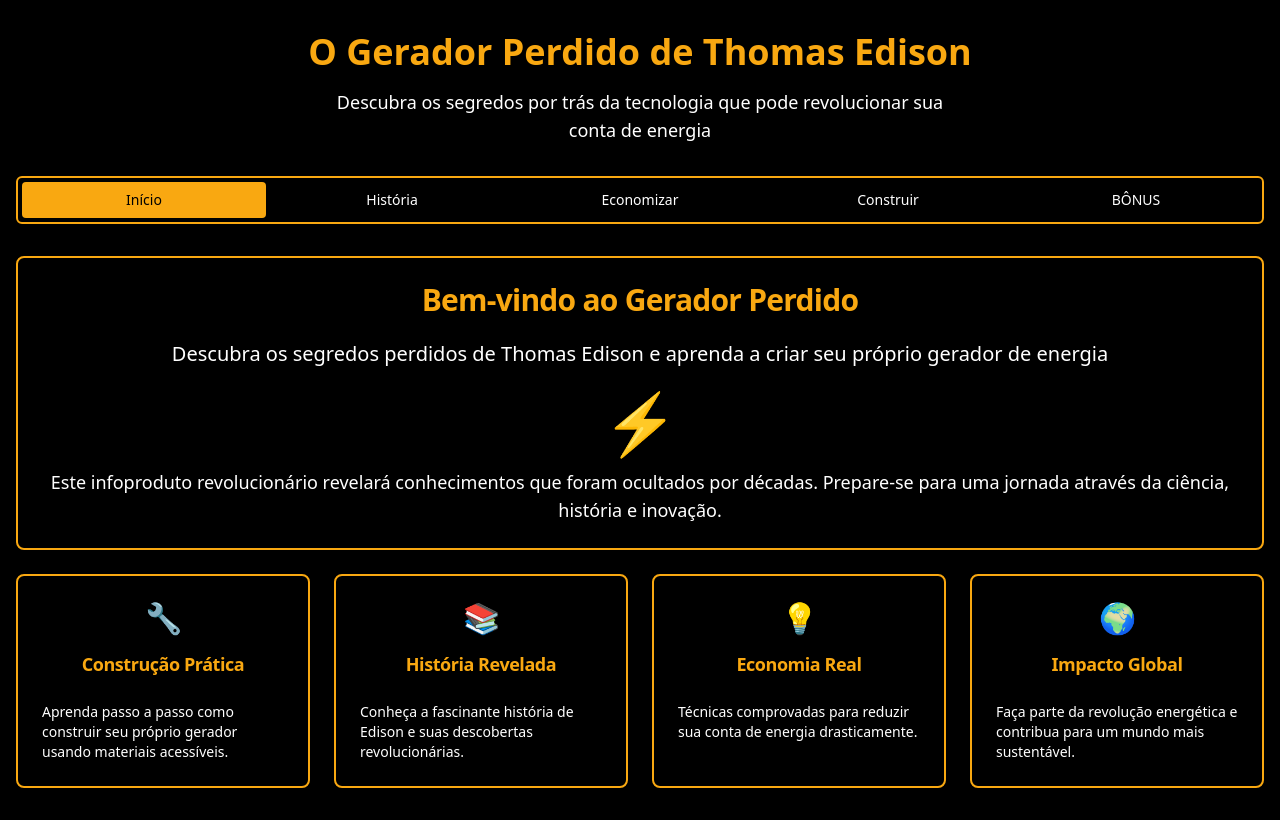
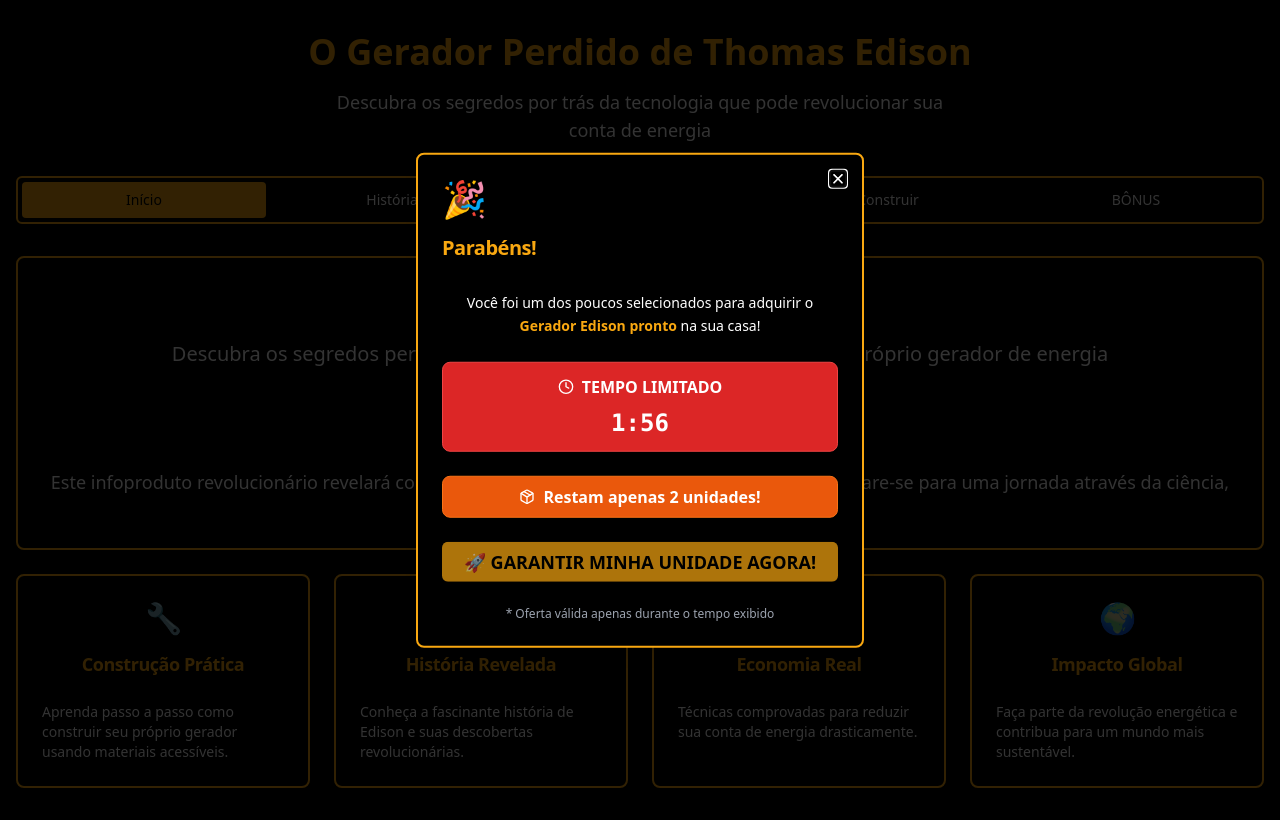
Before and after one commit to jppl3007/gerador-perdido-unlocked, a React (Vite) app: page / in a window 1280 px wide. Built offline with nearby package versions, Linux system fonts and the light colour scheme.

Commit message:
Add promotional popup
Implement a popup that appears on page load, displaying a promotional message with a timer, limited stock indicator, and a call-to-action button linking to a specific product.

```diff
--- /dev/null
+++ b/src/components/WelcomePopup.tsx
@@ -0,0 +1,104 @@
+
+import { useState, useEffect } from 'react';
+import { Dialog, DialogContent, DialogHeader, DialogTitle } from '@/components/ui/dialog';
+import { Button } from '@/components/ui/button';
+import { X, Clock, Package } from 'lucide-react';
+
+const WelcomePopup = () => {
+  const [isOpen, setIsOpen] = useState(false);
+  const [timeLeft, setTimeLeft] = useState(120); // 2 minutos em segundos
+  const [available, setAvailable] = useState(2);
+
+  useEffect(() => {
+    // Mostrar popup após 1 segundo de carregamento da página
+    const timer = setTimeout(() => {
+      setIsOpen(true);
+    }, 1000);
+
+    return () => clearTimeout(timer);
+  }, []);
+
+  useEffect(() => {
+    if (!isOpen || timeLeft <= 0) return;
+
+    const interval = setInterval(() => {
+      setTimeLeft(prev => {
+        if (prev <= 1) {
+          setIsOpen(false);
+          return 0;
+        }
+        return prev - 1;
+      });
+    }, 1000);
+
+    return () => clearInterval(interval);
+  }, [isOpen, timeLeft]);
+
+  const formatTime = (seconds: number) => {
+    const minutes = Math.floor(seconds / 60);
+    const remainingSeconds = seconds % 60;
+    return `${minutes}:${remainingSeconds.toString().padStart(2, '0')}`;
+  };
+
+  const handleRedirect = () => {
+    window.open('https://shop260.pay.yampi.com.br/r/TN1DBCDYJ4', '_blank');
+    setIsOpen(false);
+  };
+
+  return (
+    <Dialog open={isOpen} onOpenChange={setIsOpen}>
+      <DialogContent className="max-w-md mx-auto bg-black border-2 border-[#f9a811] p-6 text-center">
+        <button
+          onClick={() => setIsOpen(false)}
+          className="absolute right-4 top-4 text-white hover:text-[#f9a811] transition-colors"
+        >
+          <X className="h-4 w-4" />
+        </button>
+
+        <DialogHeader className="space-y-4">
+          <div className="text-4xl">🎉</div>
+          <DialogTitle className="text-xl font-bold text-[#f9a811] leading-tight">
+            Parabéns!
+          </DialogTitle>
+        </DialogHeader>
+
+        <div className="space-y-6 mt-4">
+          <p className="text-white text-sm leading-relaxed">
+            Você foi um dos poucos selecionados para adquirir o
+            <span className="text-[#f9a811] font-bold"> Gerador Edison pronto</span> na sua casa!
+          </p>
+
+          <div className="bg-red-600 text-white px-4 py-3 rounded-lg border border-red-500">
+            <div className="flex items-center justify-center gap-2 mb-2">
+              <Clock className="h-4 w-4" />
+              <span className="font-bold">TEMPO LIMITADO</span>
+            </div>
+            <div className="text-2xl font-mono font-bold">
+              {formatTime(timeLeft)}
+            </div>
+          </div>
+
+          <div className="bg-orange-600 text-white px-4 py-2 rounded-lg border border-orange-500">
+            <div className="flex items-center justify-center gap-2">
+              <Package className="h-4 w-4" />
+              <span className="font-bold">Restam apenas {available} unidades!</span>
+            </div>
+          </div>
+
+          <Button
+            onClick={handleRedirect}
+            className="w-full bg-[#f9a811] hover:bg-[#e09710] text-black font-bold py-3 text-lg animate-pulse"
+          >
+            🚀 GARANTIR MINHA UNIDADE AGORA!
+          </Button>
+
+          <p className="text-xs text-gray-400">
+            * Oferta válida apenas durante o tempo exibido
+          </p>
+        </div>
+      </DialogContent>
+    </Dialog>
+  );
+};
+
+export default WelcomePopup;
--- a/src/pages/Index.tsx
+++ b/src/pages/Index.tsx
@@ -5,10 +5,13 @@ import HistoriaTab from "@/components/HistoriaTab";
 import EconomizarTab from "@/components/EconomizarTab";
 import ConstruirTab from "@/components/ConstruirTab";
 import BonusTab from "@/components/BonusTab";
+import WelcomePopup from "@/components/WelcomePopup";
 
 const Index = () => {
   return (
     <div className="min-h-screen bg-black">
+      <WelcomePopup />
+
       <div className="container mx-auto px-3 sm:px-4 py-3 sm:py-8">
         <div className="text-center mb-4 sm:mb-8">
           <h1 className="text-xl sm:text-4xl font-bold text-[#f9a811] mb-2 sm:mb-4 px-2 leading-tight">
@@ -20,34 +23,34 @@ const Index = () => {
         </div>
 
         <Tabs defaultValue="inicio" className="w-full">
-          <TabsList className="grid w-full grid-cols-2 sm:grid-cols-5 mb-3 sm:mb-8 bg-black border-2 border-[#f9a811] h-auto gap-0.5 sm:gap-1 p-0.5 sm:p-1">
+          <TabsList className="grid w-full grid-cols-3 sm:grid-cols-5 mb-3 sm:mb-8 bg-black border-2 border-[#f9a811] h-auto gap-0.5 sm:gap-1 p-0.5 sm:p-1">
             <TabsTrigger
               value="inicio"
-              className="data-[state=active]:bg-[#f9a811] data-[state=active]:text-black text-white hover:bg-[#f9a811]/10 text-[10px] sm:text-sm py-1.5 sm:py-2 px-1 sm:px-3 leading-tight"
+              className="data-[state=active]:bg-[#f9a811] data-[state=active]:text-black text-white hover:bg-[#f9a811]/10 text-[9px] sm:text-sm py-1.5 sm:py-2 px-1 sm:px-3 leading-tight"
             >
               Início
             </TabsTrigger>
             <TabsTrigger
               value="historia"
-              className="data-[state=active]:bg-[#f9a811] data-[state=active]:text-black text-white hover:bg-[#f9a811]/10 text-[10px] sm:text-sm py-1.5 sm:py-2 px-1 sm:px-3 leading-tight"
+              className="data-[state=active]:bg-[#f9a811] data-[state=active]:text-black text-white hover:bg-[#f9a811]/10 text-[9px] sm:text-sm py-1.5 sm:py-2 px-1 sm:px-3 leading-tight"
             >
               História
             </TabsTrigger>
             <TabsTrigger
               value="economizar"
-              className="data-[state=active]:bg-[#f9a811] data-[state=active]:text-black text-white hover:bg-[#f9a811]/10 text-[10px] sm:text-sm py-1.5 sm:py-2 px-1 sm:px-3 leading-tight"
+              className="data-[state=active]:bg-[#f9a811] data-[state=active]:text-black text-white hover:bg-[#f9a811]/10 text-[9px] sm:text-sm py-1.5 sm:py-2 px-1 sm:px-3 leading-tight"
             >
               Economizar
             </TabsTrigger>
             <TabsTrigger
               value="construir"
-              className="data-[state=active]:bg-[#f9a811] data-[state=active]:text-black text-white hover:bg-[#f9a811]/10 text-[10px] sm:text-sm py-1.5 sm:py-2 px-1 sm:px-3 leading-tight"
+              className="data-[state=active]:bg-[#f9a811] data-[state=active]:text-black text-white hover:bg-[#f9a811]/10 text-[9px] sm:text-sm py-1.5 sm:py-2 px-1 sm:px-3 leading-tight"
             >
               Construir
             </TabsTrigger>
             <TabsTrigger
               value="bonus"
-              className="data-[state=active]:bg-[#f9a811] data-[state=active]:text-black text-white hover:bg-[#f9a811]/10 text-[10px] sm:text-sm py-1.5 sm:py-2 px-1 sm:px-3 leading-tight"
+              className="data-[state=active]:bg-[#f9a811] data-[state=active]:text-black text-white hover:bg-[#f9a811]/10 text-[9px] sm:text-sm py-1.5 sm:py-2 px-1 sm:px-3 leading-tight"
             >
               BÔNUS
             </TabsTrigger>
```
